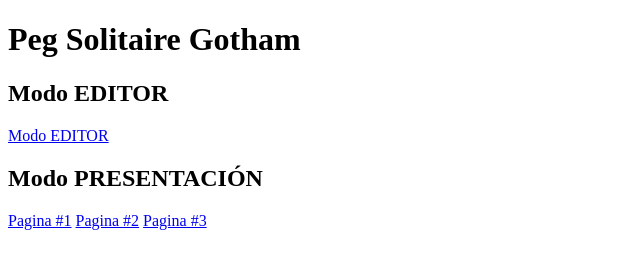
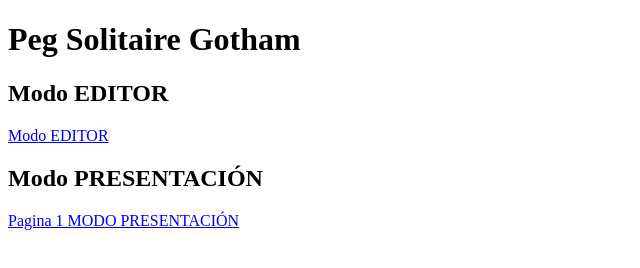
Before and after one commit to Sofia1515/peg-solitaire-site, a plain HTML site: page peg.html in a window 1280 px wide. Shown: the full height of the page, 0-640 px from the left. Drawn offline with Linux system fonts and the light colour scheme.

Commit message:
actualice el index

```diff
--- a/peg.html
+++ b/peg.html
@@ -8,9 +8,6 @@
   <a href="https://www.figma.com/design/a67SICOQKg9Ku1cJfj1dBT/TP1--Iterfaces?node-id=7-2&t=Blm4ZK0IuE119TeY-1" target="_blank">Modo EDITOR</a><br>
 
   <h2>Modo PRESENTACIÓN</h2>
-  <a href="https://www.figma.com/proto/a67SICOQKg9Ku1cJfj1dBT/TP1--Iterfaces?node-id=241-216&t=Utj8Cbqc0u829ihG-1&scaling=min-zoom&content-scaling=fixed&page-id=7%3A2&starting-point-node-id=241%3A216" target="_blank">Pagina #1</a>
-  <a href="https://www.figma.com/proto/a67SICOQKg9Ku1cJfj1dBT/TP1--Iterfaces?node-id=201-52&t=eghHFkoLQsm4f1ov-1&scaling=min-zoom&content-scaling=fixed&page-id=7%3A2&starting-point-node-id=241%3A216" target="_blank">Pagina #2</a>
-  <a href="https://www.figma.com/proto/a67SICOQKg9Ku1cJfj1dBT/TP1--Iterfaces?node-id=389-1199&t=rfgoezBGTHBrQqS6-1&scaling=min-zoom&content-scaling=fixed&page-id=7%3A2&starting-point-node-id=241%3A216" target="_blank">Pagina #3</a>
-
+  <a href="https://www.figma.com/proto/a67SICOQKg9Ku1cJfj1dBT/TP1--Iterfaces?node-id=241-216&t=Utj8Cbqc0u829ihG-1&scaling=min-zoom&content-scaling=fixed&page-id=7%3A2&starting-point-node-id=241%3A216" target="_blank">Pagina 1 MODO PRESENTACIÓN</a>
 </body>
 </html>
```
